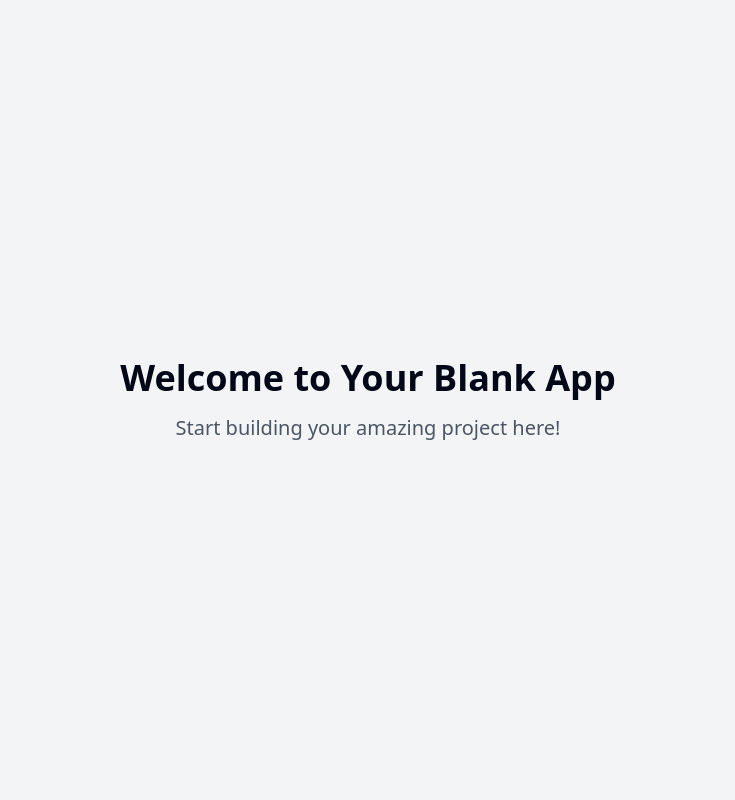
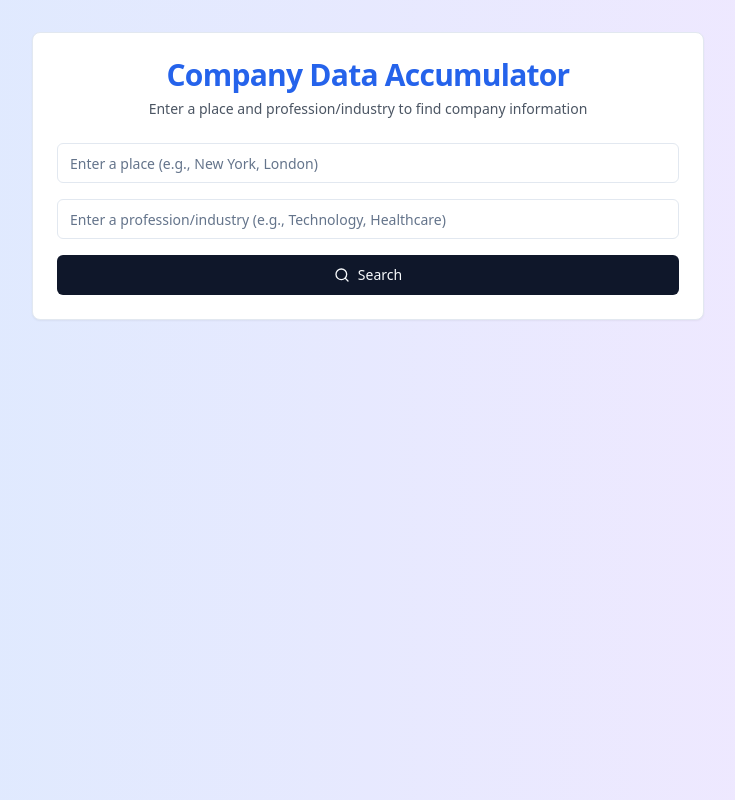
Before and after one commit to Dirk-Tunderman/frontend, a React (Vite) app: page / in a window 1280 px wide. Shown: the whole page, without its empty margins (272-1007 px from the left). Built offline with nearby package versions, Linux system fonts and the light colour scheme.

Commit message:
Create frontend for data accumulator
Implement a user-friendly interface for a data accumulator that collects information based on two variables: place and profession/industry. The design should be aesthetically pleasing to enhance user experience.
[skip gpt_engineer]

```diff
--- a/src/nav-items.jsx
+++ b/src/nav-items.jsx
@@ -1,4 +1,4 @@
-import { Home } from "lucide-react";
+import { Search } from "lucide-react";
 import Index from "./pages/Index.jsx";
 
 /**
@@ -6,9 +6,9 @@ import Index from "./pages/Index.jsx";
  */
 export const navItems = [
   {
-    title: "Home",
+    title: "Company Data Accumulator",
     to: "/",
-    icon: <Home className="h-4 w-4" />,
+    icon: <Search className="h-4 w-4" />,
     page: <Index />,
   },
 ];
--- a/src/pages/Index.jsx
+++ b/src/pages/Index.jsx
@@ -1,12 +1,77 @@
-// Update this page (the content is just a fallback if you fail to update the page)
+import { useState } from 'react';
+import { Input } from "@/components/ui/input";
+import { Button } from "@/components/ui/button";
+import { Card, CardHeader, CardTitle, CardDescription, CardContent } from "@/components/ui/card";
+import { Search } from "lucide-react";
 
 const Index = () => {
+  const [place, setPlace] = useState('');
+  const [profession, setProfession] = useState('');
+  const [results, setResults] = useState(null);
+
+  const handleSubmit = (e) => {
+    e.preventDefault();
+    // Here you would typically make an API call to fetch the data
+    // For now, we'll just set some dummy results
+    setResults({
+      companies: [
+        { name: "TechCorp", industry: "Technology", employees: 500 },
+        { name: "MediHealth", industry: "Healthcare", employees: 1000 },
+        { name: "GreenEnergy", industry: "Renewable Energy", employees: 250 },
+      ]
+    });
+  };
+
   return (
-    <div className="min-h-screen flex items-center justify-center bg-gray-100">
-      <div className="text-center">
-        <h1 className="text-4xl font-bold mb-4">Welcome to Your Blank App</h1>
-        <p className="text-xl text-gray-600">Start building your amazing project here!</p>
-      </div>
+    <div className="min-h-screen bg-gradient-to-r from-blue-100 to-purple-100 p-8">
+      <Card className="max-w-2xl mx-auto">
+        <CardHeader>
+          <CardTitle className="text-3xl font-bold text-center text-blue-600">Company Data Accumulator</CardTitle>
+          <CardDescription className="text-center text-gray-600">
+            Enter a place and profession/industry to find company information
+          </CardDescription>
+        </CardHeader>
+        <CardContent>
+          <form onSubmit={handleSubmit} className="space-y-4">
+            <div>
+              <Input
+                placeholder="Enter a place (e.g., New York, London)"
+                value={place}
+                onChange={(e) => setPlace(e.target.value)}
+                className="w-full"
+              />
+            </div>
+            <div>
+              <Input
+                placeholder="Enter a profession/industry (e.g., Technology, Healthcare)"
+                value={profession}
+                onChange={(e) => setProfession(e.target.value)}
+                className="w-full"
+              />
+            </div>
+            <Button type="submit" className="w-full">
+              <Search className="mr-2 h-4 w-4" /> Search
+            </Button>
+          </form>
+
+          {results && (
+            <div className="mt-8">
+              <h2 className="text-xl font-semibold mb-4">Results:</h2>
+              <div className="space-y-4">
+                {results.companies.map((company, index) => (
+                  <Card key={index}>
+                    <CardContent className="p-4">
+                      <h3 className="font-bold">{company.name}</h3>
+                      <p>Industry: {company.industry}</p>
+                      <p>Employees: {company.employees}</p>
+                    </CardContent>
+                  </Card>
+                ))}
+              </div>
+            </div>
+          )}
+        </CardContent>
+      </Card>
     </div>
   );
 };
```
